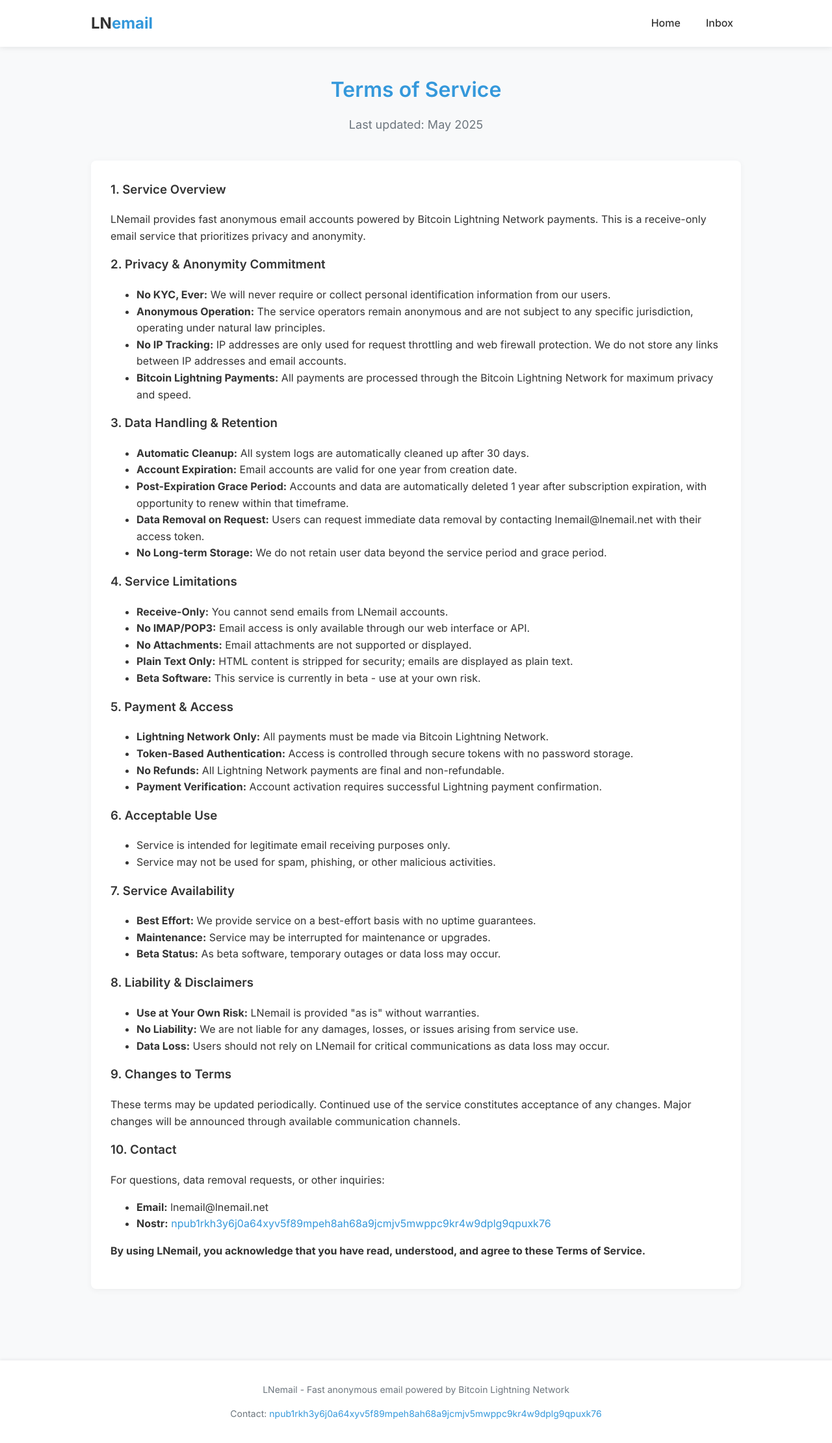
After one commit to lnemail/lnemail, a FastAPI app: template src/lnemail/templates/tos.html in a window 1280 px wide. The commit adds this page. Shown: the whole page at 65% size. Run offline with FastAPI, Linux system fonts and the light colour scheme; the template is opened without the code that fills it, so the values that code supplies are empty; parts of the project's set-up code (start-up, migrations or seed data) failed here and were passed over.

Commit message:
feat: add ToS page

```diff
--- a/src/lnemail/main.py
+++ b/src/lnemail/main.py
@@ -45,6 +45,13 @@
     )
 
 
+@app.get("/tos", response_class=HTMLResponse)
+async def tos(request: Request) -> HTMLResponse:
+    return templates.TemplateResponse(
+        "tos.html", {"request": request, "settings": settings}
+    )
+
+
 # Serve favicon.ico from the root path
 @app.get("/favicon.ico", include_in_schema=False)
 async def favicon() -> FileResponse:
--- a/src/lnemail/templates/inbox.html
+++ b/src/lnemail/templates/inbox.html
@@ -90,6 +90,7 @@
         <div class="container">
             <p>LNemail - Fast anonymous email powered by Bitcoin Lightning Network</p>
             <p>Contact: <a href="https://njump.me/npub1rkh3y6j0a64xyv5f89mpeh8ah68a9jcmjv5mwppc9kr4w9dplg9qpuxk76">npub1rkh3y6j0a64xyv5f89mpeh8ah68a9jcmjv5mwppc9kr4w9dplg9qpuxk76</a></p>
+            <a href="/tos">Terms of Service</a>
         </div>
     </footer>
     <script src="/static/js/main.js"></script>
--- a/src/lnemail/templates/index.html
+++ b/src/lnemail/templates/index.html
@@ -202,6 +202,7 @@
         <div class="container">
             <p>LNemail - Fast anonymous email powered by Bitcoin Lightning Network</p>
             <p>Contact: <a href="https://njump.me/npub1rkh3y6j0a64xyv5f89mpeh8ah68a9jcmjv5mwppc9kr4w9dplg9qpuxk76">npub1rkh3y6j0a64xyv5f89mpeh8ah68a9jcmjv5mwppc9kr4w9dplg9qpuxk76</a></p>
+            <a href="/tos">Terms of Service</a>
         </div>
     </footer>
     <script src="/static/js/qrious.min.js"></script>
--- /dev/null
+++ b/src/lnemail/templates/tos.html
@@ -0,0 +1,119 @@
+<!DOCTYPE html>
+<html lang="en">
+<head>
+    <meta charset="UTF-8">
+    <meta name="viewport" content="width=device-width, initial-scale=1.0">
+    <title>Terms of Service - LNemail</title>
+    <link rel="stylesheet" href="/static/css/normalize.css">
+    <link rel="stylesheet" href="/static/css/style.css">
+    <link rel="stylesheet" href="/static/fonts/inter.css">
+    <!-- Favicon and App Icons -->
+    <link rel="apple-touch-icon" sizes="180x180" href="/apple-touch-icon.png">
+    <link rel="icon" type="image/png" sizes="32x32" href="/favicon-32x32.png">
+    <link rel="icon" type="image/png" sizes="16x16" href="/favicon-16x16.png">
+    <link rel="manifest" href="/site.webmanifest">
+    <meta name="description" content="Terms of Service for LNemail - Fast anonymous email accounts powered by Bitcoin Lightning Network">
+</head>
+<body>
+    <header>
+        <div class="container">
+            <div class="logo">
+                <h1><a href="/">LN<span>email</span></a></h1>
+            </div>
+            <nav class="header-nav">
+                <a href="/" class="nav-link">Home</a>
+                <a href="/inbox" class="nav-link">Inbox</a>
+            </nav>
+        </div>
+    </header>
+    <main>
+        <div class="container">
+            <section class="hero">
+                <h2>Terms of Service</h2>
+                <p class="last-updated">Last updated: May 2025</p>
+            </section>
+
+            <section class="card">
+                <div class="tos-content">
+                    <h3>1. Service Overview</h3>
+                    <p>LNemail provides fast anonymous email accounts powered by Bitcoin Lightning Network payments. This is a receive-only email service that prioritizes privacy and anonymity.</p>
+
+                    <h3>2. Privacy & Anonymity Commitment</h3>
+                    <ul>
+                        <li><strong>No KYC, Ever:</strong> We will never require or collect personal identification information from our users.</li>
+                        <li><strong>Anonymous Operation:</strong> The service operators remain anonymous and are not subject to any specific jurisdiction, operating under natural law principles.</li>
+                        <li><strong>No IP Tracking:</strong> IP addresses are only used for request throttling and web firewall protection. We do not store any links between IP addresses and email accounts.</li>
+                        <li><strong>Bitcoin Lightning Payments:</strong> All payments are processed through the Bitcoin Lightning Network for maximum privacy and speed.</li>
+                    </ul>
+
+                    <h3>3. Data Handling & Retention</h3>
+                    <ul>
+                        <li><strong>Automatic Cleanup:</strong> All system logs are automatically cleaned up after 30 days.</li>
+                        <li><strong>Account Expiration:</strong> Email accounts are valid for one year from creation date.</li>
+                        <li><strong>Post-Expiration Grace Period:</strong> Accounts and data are automatically deleted 1 year after subscription expiration, with opportunity to renew within that timeframe.</li>
+                        <li><strong>Data Removal on Request:</strong> Users can request immediate data removal by contacting lnemail@lnemail.net with their access token.</li>
+                        <li><strong>No Long-term Storage:</strong> We do not retain user data beyond the service period and grace period.</li>
+                    </ul>
+
+                    <h3>4. Service Limitations</h3>
+                    <ul>
+                        <li><strong>Receive-Only:</strong> You cannot send emails from LNemail accounts.</li>
+                        <li><strong>No IMAP/POP3:</strong> Email access is only available through our web interface or API.</li>
+                        <li><strong>No Attachments:</strong> Email attachments are not supported or displayed.</li>
+                        <li><strong>Plain Text Only:</strong> HTML content is stripped for security; emails are displayed as plain text.</li>
+                        <li><strong>Beta Software:</strong> This service is currently in beta - use at your own risk.</li>
+                    </ul>
+
+                    <h3>5. Payment & Access</h3>
+                    <ul>
+                        <li><strong>Lightning Network Only:</strong> All payments must be made via Bitcoin Lightning Network.</li>
+                        <li><strong>Token-Based Authentication:</strong> Access is controlled through secure tokens with no password storage.</li>
+                        <li><strong>No Refunds:</strong> All Lightning Network payments are final and non-refundable.</li>
+                        <li><strong>Payment Verification:</strong> Account activation requires successful Lightning payment confirmation.</li>
+                    </ul>
+
+                    <h3>6. Acceptable Use</h3>
+                    <ul>
+                        <li>Service is intended for legitimate email receiving purposes only.</li>
+                        <li>Service may not be used for spam, phishing, or other malicious activities.</li>
+                    </ul>
+
+                    <h3>7. Service Availability</h3>
+                    <ul>
+                        <li><strong>Best Effort:</strong> We provide service on a best-effort basis with no uptime guarantees.</li>
+                        <li><strong>Maintenance:</strong> Service may be interrupted for maintenance or upgrades.</li>
+                        <li><strong>Beta Status:</strong> As beta software, temporary outages or data loss may occur.</li>
+                    </ul>
+
+                    <h3>8. Liability & Disclaimers</h3>
+                    <ul>
+                        <li><strong>Use at Your Own Risk:</strong> LNemail is provided "as is" without warranties.</li>
+                        <li><strong>No Liability:</strong> We are not liable for any damages, losses, or issues arising from service use.</li>
+                        <li><strong>Data Loss:</strong> Users should not rely on LNemail for critical communications as data loss may occur.</li>
+                    </ul>
+
+                    <h3>9. Changes to Terms</h3>
+                    <p>These terms may be updated periodically. Continued use of the service constitutes acceptance of any changes. Major changes will be announced through available communication channels.</p>
+
+                    <h3>10. Contact</h3>
+                    <p>For questions, data removal requests, or other inquiries:</p>
+                    <ul>
+                        <li><strong>Email:</strong> lnemail@lnemail.net</li>
+                        <li><strong>Nostr:</strong> <a href="https://njump.me/npub1rkh3y6j0a64xyv5f89mpeh8ah68a9jcmjv5mwppc9kr4w9dplg9qpuxk76">npub1rkh3y6j0a64xyv5f89mpeh8ah68a9jcmjv5mwppc9kr4w9dplg9qpuxk76</a></li>
+                    </ul>
+
+                    <div class="tos-footer">
+                        <p><strong>By using LNemail, you acknowledge that you have read, understood, and agree to these Terms of Service.</strong></p>
+                    </div>
+                </div>
+            </section>
+        </div>
+    </main>
+    <footer>
+        <div class="container">
+            <p>LNemail - Fast anonymous email powered by Bitcoin Lightning Network</p>
+            <p>Contact: <a href="https://njump.me/npub1rkh3y6j0a64xyv5f89mpeh8ah68a9jcmjv5mwppc9kr4w9dplg9qpuxk76">npub1rkh3y6j0a64xyv5f89mpeh8ah68a9jcmjv5mwppc9kr4w9dplg9qpuxk76</a></p>
+        </div>
+    </footer>
+</body>
+</html>
```
